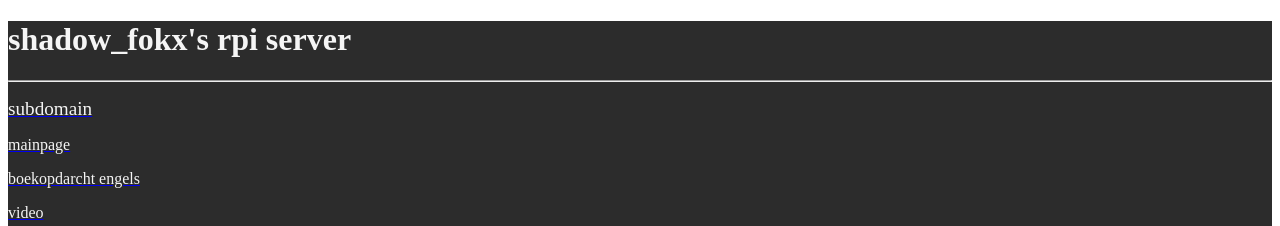
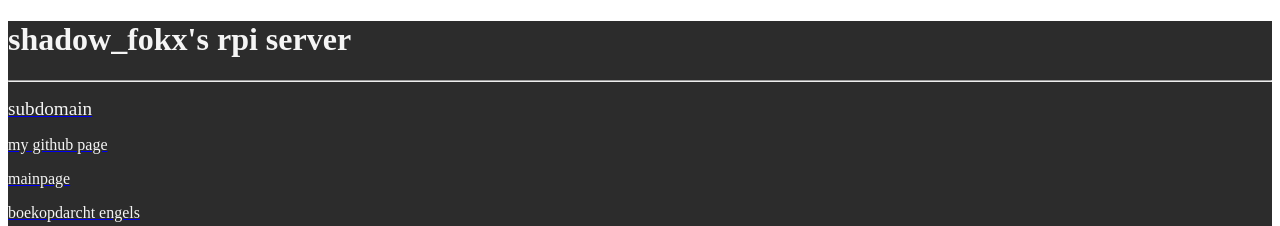
Before and after one commit to ShadowFokx/html, a plain HTML site: page video.html in a window 1280 px wide. Shown: the top 226 px of the page. Drawn offline with Linux system fonts and the light colour scheme.

Commit message:
Update video.html

```diff
--- a/video.html
+++ b/video.html
@@ -12,6 +12,7 @@
             <hr>
             <nav>
                 <a href="sub.html"><p style="color: whitesmoke;"><big>subdomain</big></p></a>
+                <a href="https://github.com/ShadowFokx/html"><p style="color: whitesmoke;">my github page</p></a>
                 <a href="index.html"><p style="color: whitesmoke;">mainpage</p></a>
                 <a href="engelsboekopdracht.html"><p style="color: whitesmoke;">boekopdarcht engels</p></a>
                 <a href="video.html"><p style="color: whitesmoke;">video</p></a>
```
